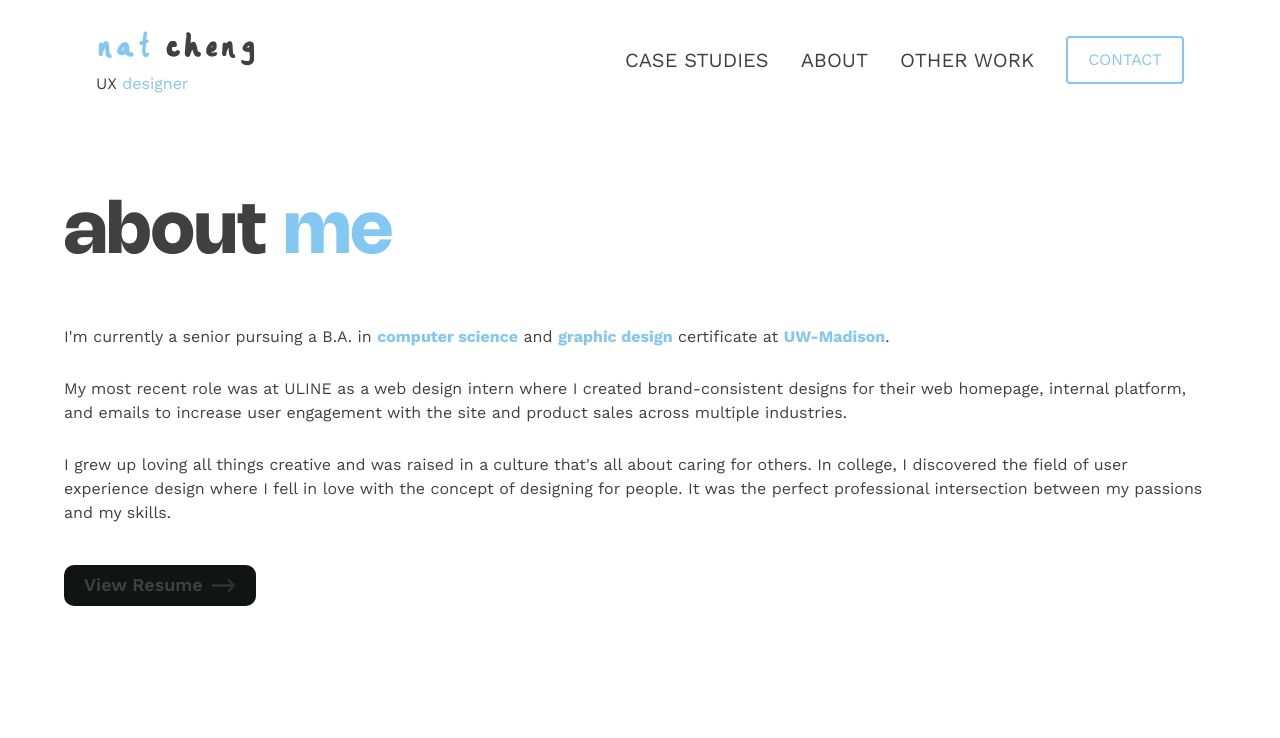
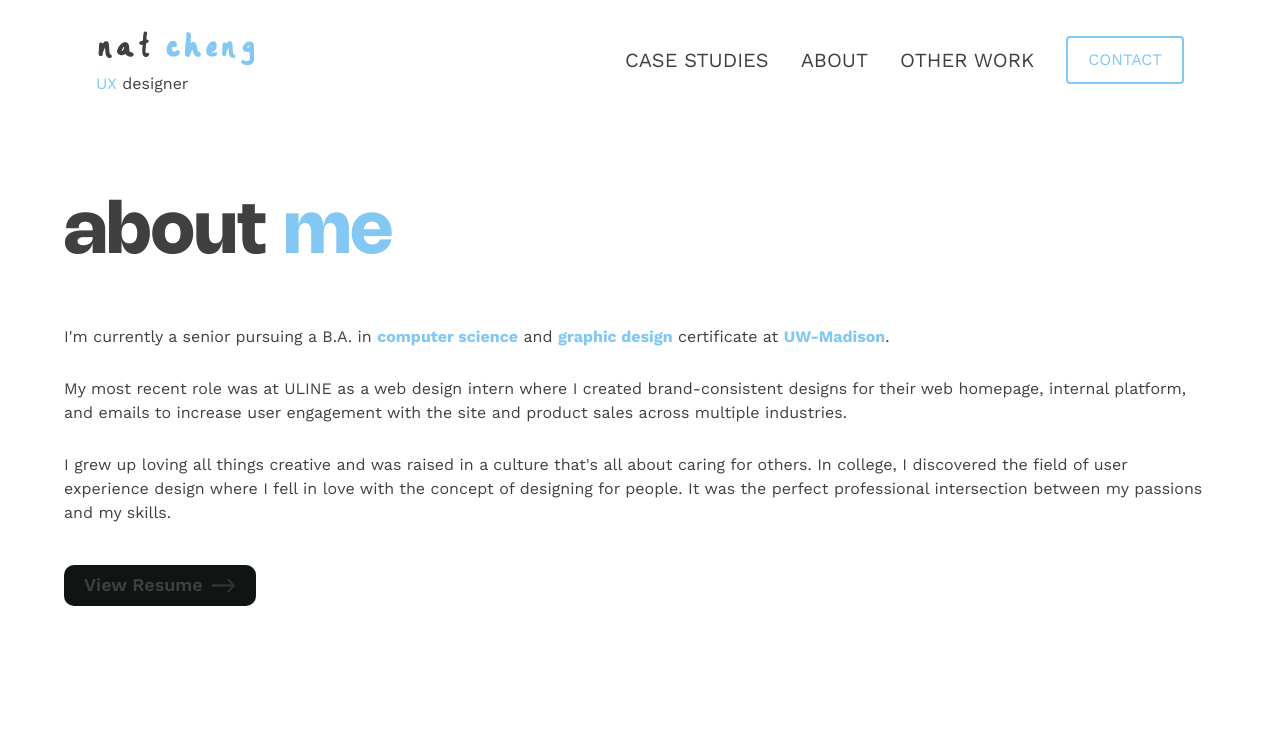
Before and after one commit to nc6041/NatChengPortfolio, a React (Vite) app: page /about in a window 1280 px wide. Shown: the top 738 px of the page. Built offline with nearby package versions, Linux system fonts and the light colour scheme.

Commit message:
Fix logo alternate coloring

```diff
--- a/src/components/Navbar.jsx
+++ b/src/components/Navbar.jsx
@@ -25,20 +25,20 @@ const Navbar = () => {
                 <span
                   className={classNames(
                     'whitespace-pre',
-                    !title && 'text-malibu-300',
+                    title && 'text-malibu-300',
                   )}
                 >
                   nat{' '}
                 </span>
-                <span className={classNames(title && 'text-malibu-300')}>
+                <span className={classNames(!title && 'text-malibu-300')}>
                   cheng
                 </span>
               </h1>
               <p>
-                <span className={classNames(title && 'text-malibu-300')}>
+                <span className={classNames(!title && 'text-malibu-300')}>
                   UX{' '}
                 </span>
-                <span className={classNames(!title && 'text-malibu-300')}>
+                <span className={classNames(title && 'text-malibu-300')}>
                   designer
                 </span>
               </p>
```
